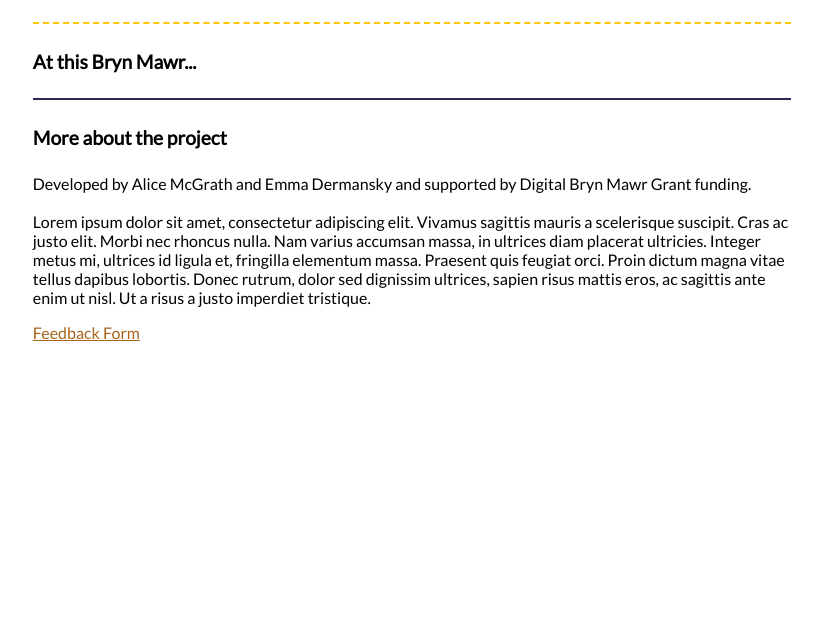
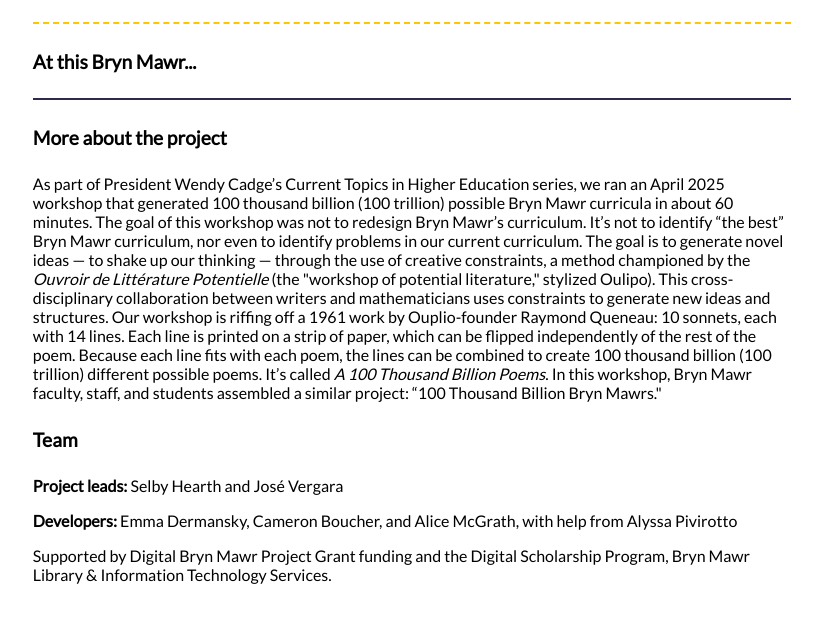
Before and after one commit to digbmc/100-tbbm, a Flask app: template templates/hello.html in a window 1280 px wide. Shown: the part 166-800 px from the top of the page, without its empty margins (228-1050 px from the left). Run offline with Flask 3, Linux system fonts and the light colour scheme; the template is opened without the code that fills it, so the values that code supplies are empty.

Commit message:
updated html template with project description

```diff
--- a/templates/hello.html
+++ b/templates/hello.html
@@ -35,11 +35,12 @@
         {% endblock %}
         <footer>
             <h4>More about the project</h4>
-            <p> Developed by Alice McGrath and Emma Dermansky and supported by Digital Bryn Mawr Grant funding.<br><br>
-                Lorem ipsum dolor sit amet, consectetur adipiscing elit. Vivamus sagittis mauris a scelerisque suscipit. Cras ac justo elit. Morbi nec rhoncus nulla. Nam varius accumsan massa, in ultrices diam placerat ultricies. Integer metus mi, ultrices id ligula et, fringilla elementum massa. Praesent quis feugiat orci. Proin dictum magna vitae tellus dapibus lobortis. Donec rutrum, dolor sed dignissim ultrices, sapien risus mattis eros, ac sagittis ante enim ut nisl. Ut a risus a justo imperdiet tristique.
-
-            </p>
-            <a href = "x">Feedback Form</a>
+            <p>As part of President Wendy Cadge’s Current Topics in Higher Education series, we ran an April 2025 workshop that generated 100 thousand billion (100 trillion) possible Bryn Mawr curricula in about 60 minutes. The goal of this workshop was not to redesign Bryn Mawr’s curriculum. It’s not to identify “the best” Bryn Mawr curriculum, nor even to identify problems in our current curriculum. The goal is to generate novel ideas — to shake up our thinking — through the use of creative constraints, a method championed by the <em>Ouvroir de Littérature Potentielle</em> (the "workshop of potential literature," stylized Oulipo). This cross-disciplinary collaboration between writers and mathematicians uses constraints to generate new ideas and structures. Our workshop is riffing off a 1961 work by Ouplio-founder Raymond Queneau: 10 sonnets, each with 14 lines. Each line is printed on a strip of paper, which can be flipped independently of the rest of the poem. Because each line fits with each poem, the lines can be combined to create 100 thousand billion (100 trillion) different possible poems. It’s called <em>A 100 Thousand Billion Poems</em>. In this workshop, Bryn Mawr faculty, staff, and students assembled a similar project: “100 Thousand Billion Bryn Mawrs."</p>
+            <h4>Team</h4>
+            <p><strong>Project leads:</strong> Selby Hearth and José Vergara</p>
+            <p><strong>Developers:</strong> Emma Dermansky, Cameron Boucher, and Alice McGrath, with help from Alyssa Pivirotto</p>
+            <p>Supported by Digital Bryn Mawr Project Grant funding and the Digital Scholarship Program, Bryn Mawr Library & Information Technology Services.</p>
+            <!-- <a href = "x">Feedback Form</a> -->
         </footer>
     </main>
 </body>
```
